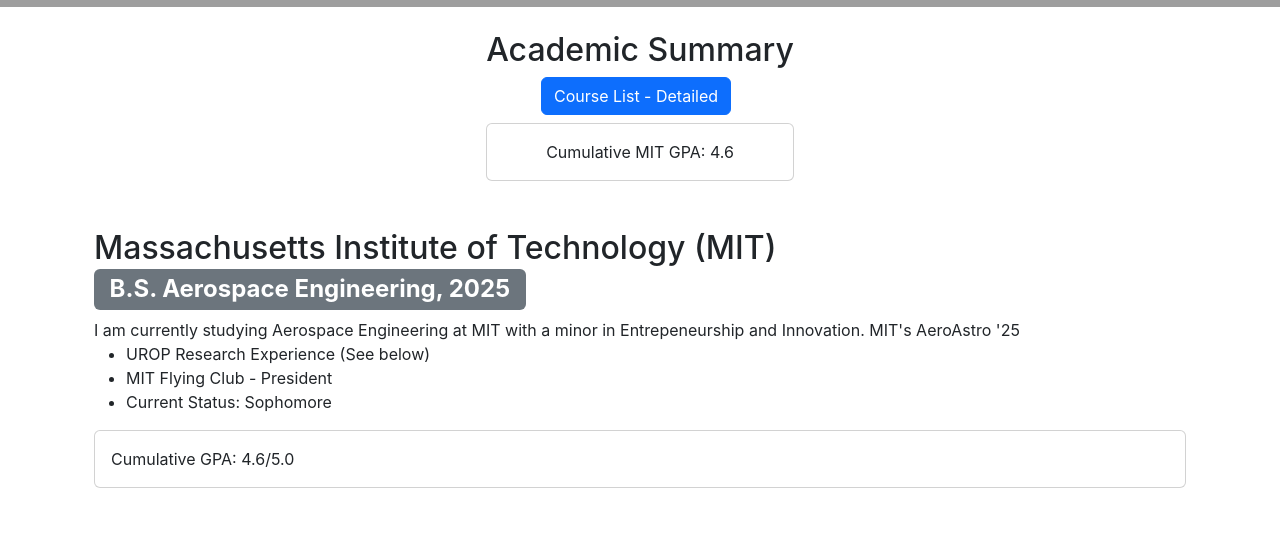
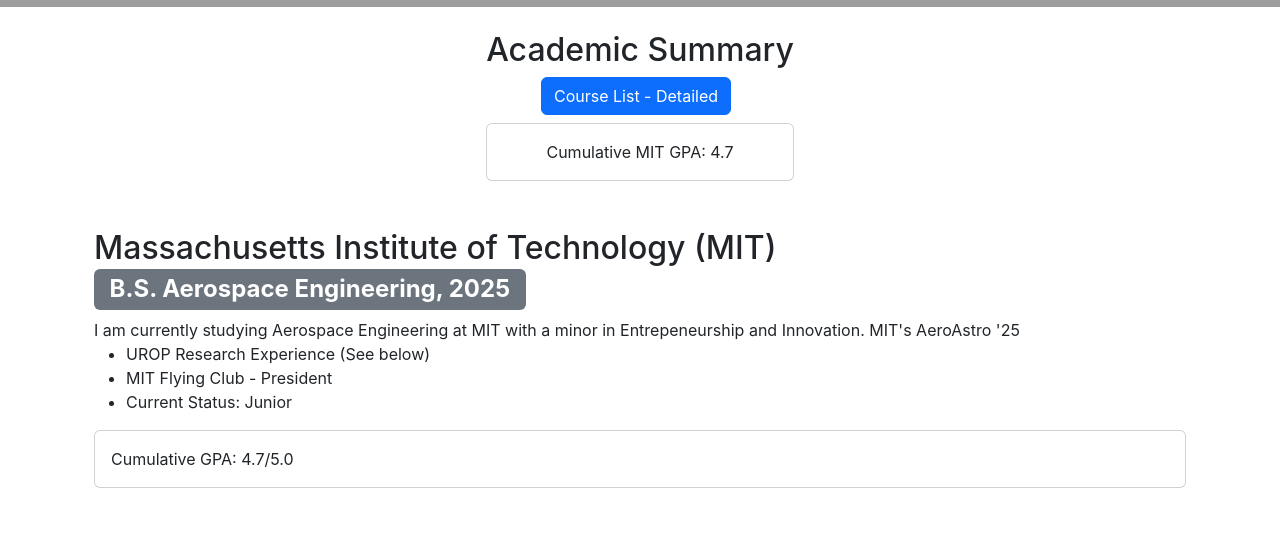
Before and after one commit to gray1223/GraysonPortfolio, a Next.js app: page /academics in a window 1280 px wide. Shown: the part 840-1375 px from the top of the page. Built offline with nearby package versions, Linux system fonts and the light colour scheme; grey boxes are pictures that could not be loaded.

Commit message:
updates
updates

```diff
--- a/pages/academics.js
+++ b/pages/academics.js
@@ -33,7 +33,7 @@
 
 
                 <Card>
-                    <Card.Body>Cumulative MIT GPA: 4.6</Card.Body>
+                    <Card.Body>Cumulative MIT GPA: 4.7</Card.Body>
                 </Card>
 
             </div>
@@ -50,10 +50,10 @@
                 <ul>
                     <li>UROP Research Experience (See below)</li>
                     <li>MIT Flying Club - President</li>
-                    <li>Current Status: Sophomore</li>
+                    <li>Current Status: Junior</li>
                 </ul>
                 <Card>
-                    <Card.Body>Cumulative GPA: 4.6/5.0</Card.Body>
+                    <Card.Body>Cumulative GPA: 4.7/5.0</Card.Body>
                 </Card>
 
 
--- a/pages/services.js
+++ b/pages/services.js
@@ -33,7 +33,7 @@
         <div className={styles.serviceslanding}></div>
         <p className={styles.description}>
           My rates and packages are below! I typically repond within a few hours.<br /><br/>
-          <em>Standard CFI Rate (All Services): $45/hr</em>
+          <em>Standard CFI Rate (All Services): $55/hr</em>
 
         </p>
         <h5>Learn more about my background in each of the following areas:</h5>
```
Also changed, not shown: pages/aviation.js (+7 -7 lines).
